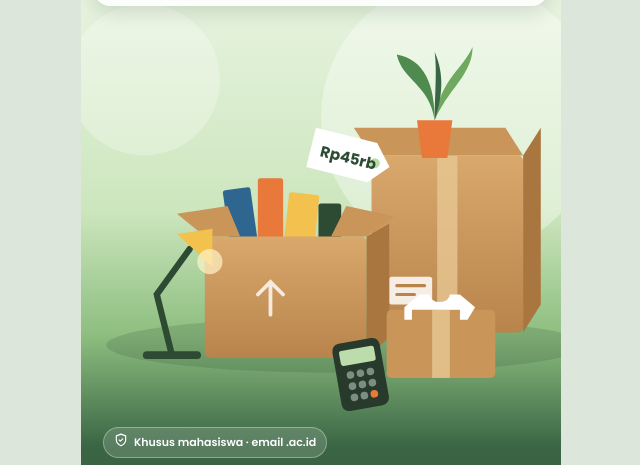
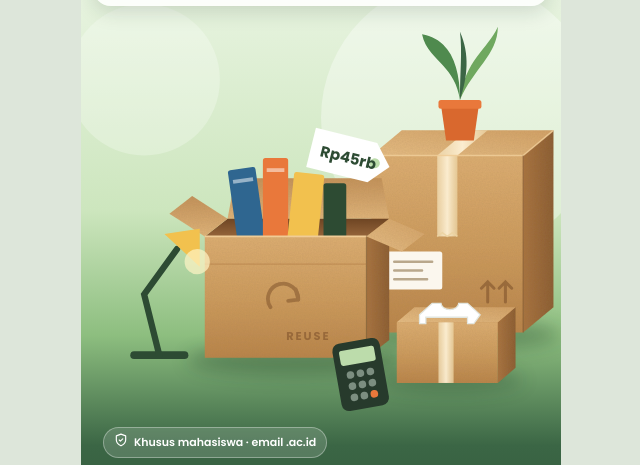
Before and after one commit to Casiella/reuse, a plain HTML site: page index.html in a window 1280 px wide. Shown: the part 58-523 px from the top of the page, without its empty margins (319-959 px from the left). Drawn offline with nearby package versions, Linux system fonts and the light colour scheme.

Commit message:
Fix landing showing on every screen; restore original login look; realistic boxes
Co-Authored-By: Claude Opus 5.5 <noreply@anthropic.com>
Claude-Session: https://claude.ai/code/session_01VHju5TiqwzuB3UZVhjmYN2

```diff
--- a/index.html
+++ b/index.html
@@ -38,38 +38,76 @@
       </defs>
       <circle cx="320" cy="120" r="110" fill="#fff" opacity=".35"/>
       <circle cx="70" cy="90" r="60" fill="#fff" opacity=".25"/>
-      <ellipse cx="230" cy="300" rx="190" ry="22" fill="#2D4B33" opacity=".18"/>
-      <!-- big box back right -->
-      <g transform="translate(250 150)">
-        <rect width="120" height="140" rx="4" fill="url(#kard)"/><rect x="52" width="16" height="140" fill="#E8C994" opacity=".8"/>
-        <path d="M0 0 L-14 -22 L106 -22 L120 0Z" fill="#C99558"/><path d="M120 0 L134 -22 L134 118 L120 140Z" fill="#A9763F"/>
-        <rect x="14" y="96" width="34" height="22" rx="2" fill="#fff" opacity=".85"/><path d="M20 103h22M20 110h14" stroke="#B8844C" stroke-width="2.5" stroke-linecap="round"/>
+      <defs>
+        <linearGradient id="kF" x1="0" y1="0" x2="0" y2="1"><stop offset="0" stop-color="#DDAE72"/><stop offset=".55" stop-color="#CC9A5C"/><stop offset="1" stop-color="#B9844A"/></linearGradient>
+        <linearGradient id="kS" x1="0" y1="0" x2="1" y2="0"><stop offset="0" stop-color="#A8723F"/><stop offset="1" stop-color="#8A5B30"/></linearGradient>
+        <linearGradient id="kT" x1="0" y1="1" x2="1" y2="0"><stop offset="0" stop-color="#E6BD84"/><stop offset="1" stop-color="#D3A267"/></linearGradient>
+        <linearGradient id="kIn" x1="0" y1="0" x2="0" y2="1"><stop offset="0" stop-color="#6E4523"/><stop offset="1" stop-color="#94643A"/></linearGradient>
+        <linearGradient id="kFlap" x1="0" y1="0" x2="0" y2="1"><stop offset="0" stop-color="#C4925A"/><stop offset="1" stop-color="#E0B47A"/></linearGradient>
+        <linearGradient id="tape" x1="0" y1="0" x2="1" y2="0"><stop offset="0" stop-color="#F1DDB3" stop-opacity=".75"/><stop offset=".5" stop-color="#FFF4DA" stop-opacity=".9"/><stop offset="1" stop-color="#EBD3A2" stop-opacity=".75"/></linearGradient>
+        <filter id="grain" x="0" y="0" width="100%" height="100%"><feTurbulence type="fractalNoise" baseFrequency=".9" numOctaves="3" seed="4" result="n"/><feColorMatrix in="n" type="matrix" values="0 0 0 0 .32  0 0 0 0 .2  0 0 0 0 .08  0 0 0 .22 0" result="c"/><feComposite in="c" in2="SourceGraphic" operator="in" result="t"/><feMerge><feMergeNode in="SourceGraphic"/><feMergeNode in="t"/></feMerge></filter>
+        <filter id="soft" x="-30%" y="-80%" width="160%" height="260%"><feGaussianBlur stdDeviation="7"/></filter>
+      </defs>
+      <!-- shadows -->
+      <ellipse cx="322" cy="292" rx="78" ry="12" fill="#1F3A26" opacity=".35" filter="url(#soft)"/>
+      <ellipse cx="190" cy="312" rx="86" ry="12" fill="#1F3A26" opacity=".35" filter="url(#soft)"/>
+      <ellipse cx="312" cy="328" rx="58" ry="9" fill="#1F3A26" opacity=".3" filter="url(#soft)"/>
+
+      <!-- BIG closed box -->
+      <g filter="url(#grain)">
+        <path d="M250 150 H370 V290 H250Z" fill="url(#kF)"/>
+        <path d="M370 150 L394 130 V270 L370 290Z" fill="url(#kS)"/>
+        <path d="M250 150 L274 130 H394 L370 150Z" fill="url(#kT)"/>
       </g>
+      <path d="M302 150 L326 130 H342 L318 150Z" fill="url(#tape)"/>
+      <rect x="302" y="150" width="16" height="64" fill="url(#tape)"/>
+      <path d="M302 214 l4 -3 l4 3 l4 -3 l4 3" stroke="#EBD3A2" stroke-width="1.2" fill="none" opacity=".9"/>
+      <path d="M250 150 H370 L394 130" stroke="#F0CC96" stroke-width="1.2" fill="none" opacity=".8"/>
+      <path d="M370 150 V290" stroke="#7A4E28" stroke-width="1" opacity=".5"/>
+      <rect x="262" y="226" width="44" height="30" rx="2" fill="#FBF7EE"/><path d="M268 234 h30 M268 241 h22 M268 248 h26" stroke="#B9A88C" stroke-width="2" stroke-linecap="round"/>
+      <g stroke="#7A4E28" stroke-width="2.4" fill="none" stroke-linecap="round" opacity=".55"><path d="M342 266 v-16 m-5 5 l5 -5 l5 5"/><path d="M356 266 v-16 m-5 5 l5 -5 l5 5"/><path d="M336 272 h26"/></g>
+
       <!-- plant on big box -->
-      <g transform="translate(300 64)">
-        <path d="M-14 58 h28 l-4 30 h-20z" fill="#E9783B"/><path d="M0 58 C-4 30 -26 26 -30 6 C-8 10 0 30 0 58Z" fill="#4F8A4E"/><path d="M0 58 C4 26 22 18 30 0 C30 22 10 34 0 58Z" fill="#6FA85F"/><path d="M0 58 C0 36 2 20 0 4 C8 22 6 40 0 58Z" fill="#3B6645"/>
+      <g transform="translate(320 48)">
+        <path d="M-15 62 h30 l-4 28 h-22z" fill="#D9682E"/><rect x="-17" y="58" width="34" height="7" rx="2" fill="#E9783B"/>
+        <path d="M0 58 C-4 30 -26 26 -30 6 C-8 10 0 30 0 58Z" fill="#4F8A4E"/><path d="M0 58 C4 26 22 18 30 0 C30 22 10 34 0 58Z" fill="#6FA85F"/><path d="M0 58 C0 36 2 20 0 4 C8 22 6 40 0 58Z" fill="#3B6645"/>
       </g>
-      <!-- open box front left with books -->
-      <g transform="translate(118 214)">
-        <rect x="18" y="-38" width="22" height="58" rx="2" fill="#2F6690" transform="rotate(-8 29 -9)"/>
-        <rect x="42" y="-46" width="20" height="66" rx="2" fill="#E9783B"/>
-        <rect x="64" y="-34" width="24" height="54" rx="2" fill="#F2C14E" transform="rotate(6 76 -7)"/>
-        <rect x="90" y="-26" width="18" height="46" rx="2" fill="#2D4B33"/>
-        <rect width="128" height="96" rx="4" fill="url(#kard)"/>
-        <path d="M0 0 L-22 -18 L18 -24 L28 0Z" fill="#C99558"/><path d="M128 0 L150 -16 L112 -24 L100 0Z" fill="#C99558"/>
-        <path d="M128 0 L146 -10 V80 L128 96Z" fill="#A9763F"/>
-        <path d="M42 46 l10 -10 l10 10 m-10 -10 v26" stroke="#fff" stroke-width="3" fill="none" stroke-linecap="round" opacity=".8"/>
+
+      <!-- OPEN box with books -->
+      <path d="M136 200 H264 L258 168 H142Z" fill="url(#kFlap)" filter="url(#grain)"/>
+      <path d="M118 214 L136 200 H264 L246 214Z" fill="url(#kIn)"/>
+      <g>
+        <rect x="140" y="160" width="22" height="58" rx="2" fill="#2F6690" transform="rotate(-8 151 189)"/><rect x="143" y="168" width="16" height="3" fill="#fff" opacity=".5" transform="rotate(-8 151 189)"/>
+        <rect x="164" y="152" width="20" height="66" rx="2" fill="#E9783B"/><rect x="167" y="160" width="14" height="3" fill="#fff" opacity=".5"/>
+        <rect x="186" y="164" width="24" height="54" rx="2" fill="#F2C14E" transform="rotate(6 198 191)"/>
+        <rect x="212" y="172" width="18" height="46" rx="2" fill="#2D4B33"/>
       </g>
+      <g filter="url(#grain)">
+        <path d="M118 214 H246 V310 H118Z" fill="url(#kF)"/>
+        <path d="M246 214 L264 200 V296 L246 310Z" fill="url(#kS)"/>
+        <path d="M118 214 L136 200 L108 182 L90 196Z" fill="url(#kFlap)"/>
+        <path d="M246 214 L264 200 L292 212 L274 226Z" fill="url(#kT)"/>
+      </g>
+      <path d="M118 214 H246" stroke="#F0CC96" stroke-width="1.4"/>
+      <path d="M246 214 V310" stroke="#7A4E28" stroke-width="1" opacity=".5"/>
+      <path d="M118 236 H246" stroke="#B07B43" stroke-width="1" opacity=".5"/>
+      <g fill="none" stroke="#7A4E28" stroke-width="3" stroke-linecap="round" stroke-linejoin="round" opacity=".5"><path d="M170 270 a12 12 0 1 1 22 -6"/><path d="M190 256 l2 8 l-8 1"/></g>
+      <text x="200" y="296" font-family="Poppins,sans-serif" font-size="9" font-weight="700" fill="#7A4E28" opacity=".55" text-anchor="middle" letter-spacing="1.5">REUSE</text>
+
       <!-- lamp -->
-      <g transform="translate(72 168)" stroke-linecap="round">
+      <g transform="translate(62 168)" stroke-linecap="round">
         <path d="M0 140 h40" stroke="#2D4B33" stroke-width="6"/><path d="M20 140 L8 92 L34 56" stroke="#2D4B33" stroke-width="5" fill="none"/>
         <path d="M24 44 L52 40 L52 70Z" fill="#F2C14E"/><circle cx="50" cy="66" r="10" fill="#FFF3C4" opacity=".7"/>
       </g>
-      <!-- small box with shirt -->
-      <g transform="translate(262 272)">
-        <rect width="86" height="54" rx="4" fill="#C99558"/><rect x="36" width="14" height="54" fill="#E8C994" opacity=".8"/>
-        <path d="M14 -2 l12 -10 h8 a8 6 0 0 0 16 0 h8 l12 10 l-6 10 h-6 v-8 h-38 v8 h-6z" fill="#fff"/>
+
+      <!-- SMALL box with shirt -->
+      <g filter="url(#grain)">
+        <path d="M270 282 H350 V330 H270Z" fill="url(#kF)"/>
+        <path d="M350 282 L364 270 V318 L350 330Z" fill="url(#kS)"/>
+        <path d="M270 282 L284 270 H364 L350 282Z" fill="url(#kT)"/>
       </g>
+      <rect x="303" y="282" width="12" height="48" fill="url(#tape)"/>
+      <path d="M288 276 l10 -9 h7 a7 5 0 0 0 14 0 h7 l10 9 l-5 7 h-5 v-5 h-33 v5 h-5z" fill="#FFFFFF" stroke="#E2E6E0"/>
       <!-- calculator -->
       <g transform="translate(218 300) rotate(-10)"><rect width="38" height="54" rx="6" fill="#273A2C"/><rect x="5" y="6" width="28" height="12" rx="2" fill="#BCDCAB"/><g fill="#7C8E80"><circle cx="11" cy="26" r="3"/><circle cx="19" cy="26" r="3"/><circle cx="27" cy="26" r="3"/><circle cx="11" cy="35" r="3"/><circle cx="19" cy="35" r="3"/><circle cx="27" cy="35" r="3"/><circle cx="11" cy="44" r="3"/><circle cx="19" cy="44" r="3"/><circle cx="27" cy="44" r="3" fill="#E9783B"/></g></g>
       <!-- price tag -->
@@ -92,7 +130,7 @@
     <div class="lp-photo lp-illus"><svg viewBox="0 0 300 220" aria-hidden="true">
       <rect width="300" height="220" rx="8" fill="#EAF4E3"/><circle cx="230" cy="60" r="38" fill="#fff" opacity=".7"/>
       <path d="M0 176 Q150 150 300 176 V220 H0Z" fill="#CFE5C2"/>
-      <g transform="translate(40 92)"><rect width="96" height="78" rx="4" fill="#D9A86C"/><rect x="40" width="16" height="78" fill="#E8C994"/><path d="M0 0 L-12 -16 L84 -16 L96 0Z" fill="#C99558"/><path d="M30 44 c0-8 12-8 12 0 c0-8 12-8 12 0 c0 8-12 16-12 16 s-12-8-12-16z" fill="#E9783B"/></g>
+      <g transform="translate(40 92)"><ellipse cx="54" cy="80" rx="62" ry="7" fill="#1F3A26" opacity=".25" filter="url(#soft)"/><g filter="url(#grain)"><rect width="96" height="78" fill="url(#kF)"/><path d="M96 0 L112 -14 V64 L96 78Z" fill="url(#kS)"/><path d="M0 0 L16 -14 H112 L96 0Z" fill="url(#kT)"/></g><path d="M40 0 L56 -14 H70 L54 0Z" fill="url(#tape)"/><rect x="40" width="14" height="40" fill="url(#tape)"/><path d="M30 44 c0-8 12-8 12 0 c0-8 12-8 12 0 c0 8-12 16-12 16 s-12-8-12-16z" fill="#E9783B"/></g>
       <g transform="translate(166 70)"><rect width="22" height="100" rx="3" fill="#2F6690"/><rect x="24" y="10" width="20" height="90" rx="3" fill="#F2C14E"/><rect x="46" y="22" width="26" height="78" rx="3" fill="#3B6645"/><rect x="74" y="4" width="18" height="96" rx="3" fill="#E9783B"/></g>
       <path d="M150 40 a26 26 0 1 1 -8 -18" stroke="#3B6645" stroke-width="5" fill="none" stroke-linecap="round"/><path d="M146 12 l-4 12 l12 1" stroke="#3B6645" stroke-width="5" fill="none" stroke-linecap="round" stroke-linejoin="round"/>
     </svg><span class="lp-stamp"><span data-ic="cycle"></span>ReUse</span></div>
@@ -107,7 +145,7 @@
     <h2>3 cara pakai ReUse</h2>
     <div class="lp-cards">
       <article><svg viewBox="0 0 160 100"><rect width="160" height="100" fill="#E5F1DC"/><g transform="translate(30 22)"><rect width="18" height="62" rx="2" fill="#2F6690"/><rect x="20" y="8" width="16" height="54" rx="2" fill="#F2C14E"/><rect x="38" y="2" width="20" height="60" rx="2" fill="#3B6645"/></g><g transform="translate(88 30) rotate(12)"><path d="M0 0 h44 l12 14 l-12 14 h-44z" fill="#fff"/><circle cx="46" cy="14" r="3.5" fill="#BCDCAB"/><text x="6" y="19" font-family="Poppins,sans-serif" font-size="11" font-weight="700" fill="#2D4B33">Rp</text></g></svg><div><h3>Sell</h3><p>Jual barang dengan harga pantas, dapat uang tambahan.</p></div></article>
-      <article><svg viewBox="0 0 160 100"><rect width="160" height="100" fill="#E1ECF4"/><g transform="translate(22 34)"><rect width="38" height="52" rx="6" fill="#273A2C"/><rect x="5" y="6" width="28" height="11" rx="2" fill="#BCDCAB"/></g><g transform="translate(100 30)"><path d="M0 28 L30 14 L60 28 L30 42Z" fill="#D9A86C"/><path d="M0 28 V52 L30 66 V42Z" fill="#C99558"/><path d="M60 28 V52 L30 66 V42Z" fill="#A9763F"/></g><path d="M66 40 h26 m-8 -7 l8 7 l-8 7" stroke="#2F6690" stroke-width="4" fill="none" stroke-linecap="round" stroke-linejoin="round"/><path d="M92 64 h-26 m8 -7 l-8 7 l8 7" stroke="#2F6690" stroke-width="4" fill="none" stroke-linecap="round" stroke-linejoin="round"/></svg><div><h3>Swap</h3><p>Tukar barang dengan yang lebih kamu butuhkan.</p></div></article>
+      <article><svg viewBox="0 0 160 100"><rect width="160" height="100" fill="#E1ECF4"/><g transform="translate(22 34)"><rect width="38" height="52" rx="6" fill="#273A2C"/><rect x="5" y="6" width="28" height="11" rx="2" fill="#BCDCAB"/></g><g transform="translate(100 30)" filter="url(#grain)"><path d="M0 28 L30 14 L60 28 L30 42Z" fill="url(#kT)"/><path d="M0 28 V52 L30 66 V42Z" fill="url(#kF)"/><path d="M60 28 V52 L30 66 V42Z" fill="url(#kS)"/><path d="M12 22 L42 36 L48 33 L18 19Z" fill="url(#tape)"/></g><path d="M66 40 h26 m-8 -7 l8 7 l-8 7" stroke="#2F6690" stroke-width="4" fill="none" stroke-linecap="round" stroke-linejoin="round"/><path d="M92 64 h-26 m8 -7 l-8 7 l8 7" stroke="#2F6690" stroke-width="4" fill="none" stroke-linecap="round" stroke-linejoin="round"/></svg><div><h3>Swap</h3><p>Tukar barang dengan yang lebih kamu butuhkan.</p></div></article>
       <article><svg viewBox="0 0 160 100"><rect width="160" height="100" fill="#FBEFE6"/><g transform="translate(52 34)"><rect width="56" height="46" rx="3" fill="#E9783B"/><rect x="-4" y="-10" width="64" height="14" rx="3" fill="#F08B52"/><rect x="24" y="-10" width="8" height="56" fill="#FFE3A3"/><path d="M28 -10 c-14 -16 -26 -2 -12 0 M28 -10 c14 -16 26 -2 12 0" stroke="#FFE3A3" stroke-width="4" fill="none"/></g><path d="M128 26 c0-6 9-6 9 0 c0-6 9-6 9 0 c0 6-9 12-9 12 s-9-6-9-12z" fill="#B4541A"/></svg><div><h3>Donate</h3><p>Berikan gratis untuk mahasiswa yang membutuhkan.</p></div></article>
     </div>
   </section>
@@ -121,7 +159,7 @@
 <!-- EMAIL -->
 <section class="screen" id="email">
   <div class="hero"><div class="c1"></div><div class="c2"></div>
-    <div class="brand brand-logo"><img src="img/logo.png" alt="ReUse — Your Old, Their Gold"></div></div>
+    <div class="brand"><div class="logo" data-ic="cycle"></div><h2>ReUse</h2><em>Your Old, Their Gold</em></div></div>
   <form class="sheet" id="emailF" novalidate>
     <h1>Daftar atau masuk</h1>
     <p id="emailP">Gunakan email kampus berakhiran .ac.id. Kami kirim kode OTP untuk verifikasi.</p>
```
Also changed, not shown: css/styles.css (+1 -9 lines), 1 other file.
